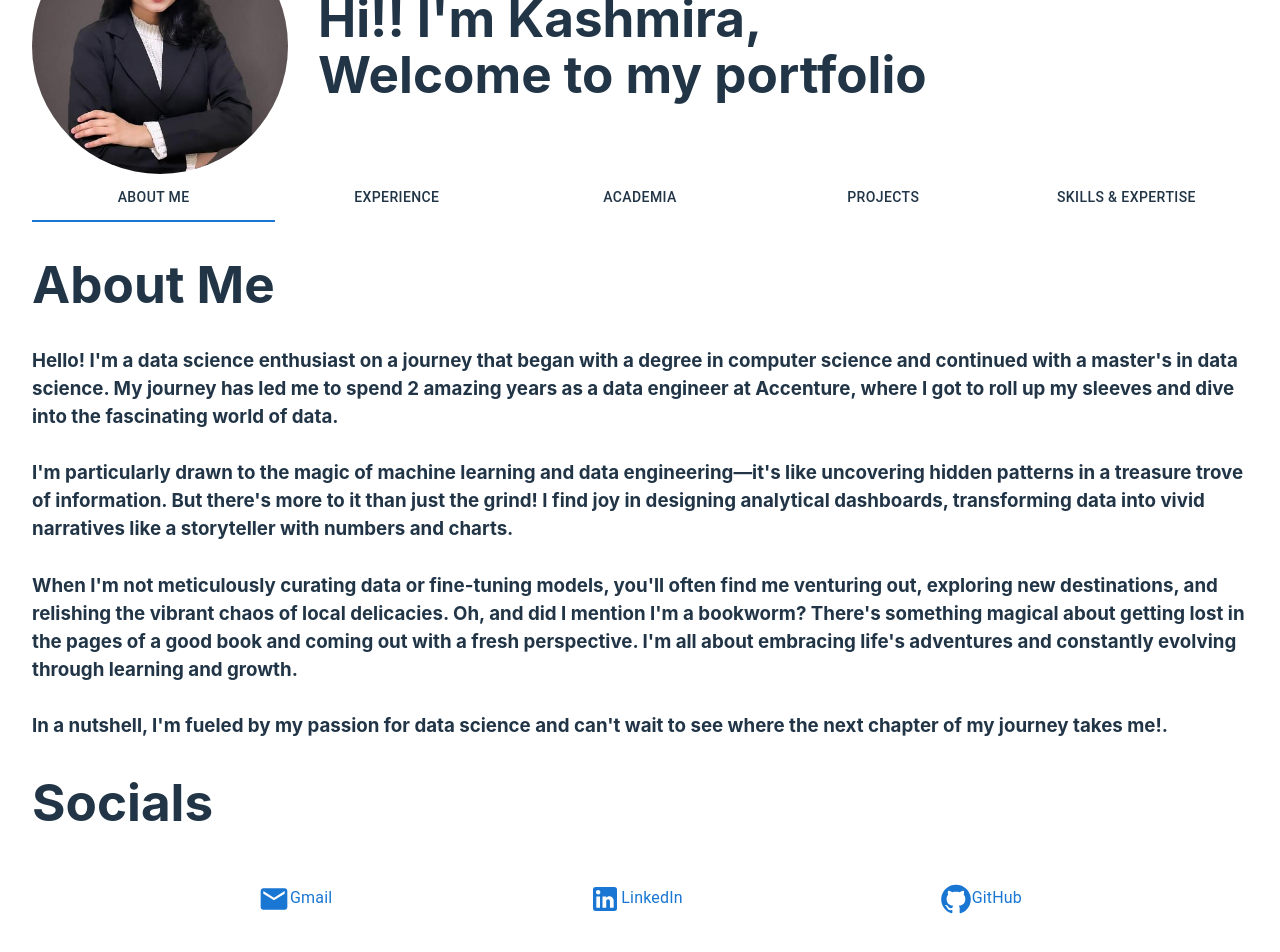
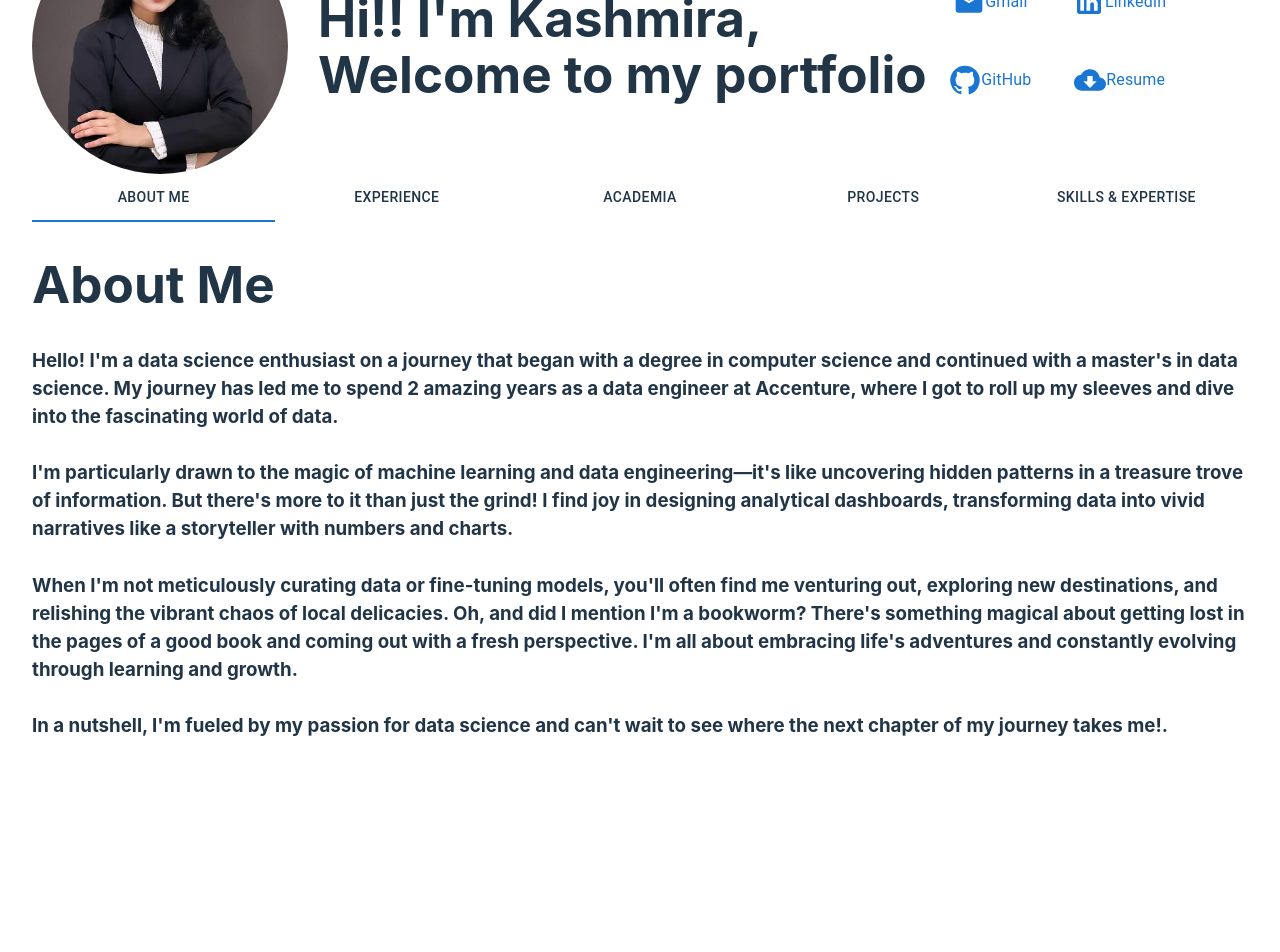
Before and after one commit to kashmira92/portfolio, a React (Vite) app: page / in a window 1280 px wide. Shown: the part 114-1066 px from the top of the page. After the commit the page ends 905 px from the top, so only its background shows below. Built offline with nearby package versions, Linux system fonts and the light colour scheme.

Commit message:
updated social buttons

```diff
--- a/src/App.jsx
+++ b/src/App.jsx
@@ -20,6 +20,7 @@ function App() {
           Hi!! I'm Kashmira, <br></br>
           Welcome to my portfolio
         </h1>
+        <SocialButtons />
       </div>
       <Tabs
         value={tabValue}
@@ -35,7 +36,6 @@ function App() {
         <Tab label="Skills & Expertise" />
       </Tabs>
       <CustomTab value={tabValue}></CustomTab>
-      <SocialButtons />
     </>
   );
 }
--- a/src/assets/index.js
+++ b/src/assets/index.js
@@ -4,7 +4,6 @@ import flightDelay from "../assets/projects/flightDelay.jpg";
 import snowflakeETL from "../assets/projects/Snowflake_ETL.jpg";
 // import personalIncomeTracker from "../assets/projects/personalTrackerIncomeExpense.jpg";
 import personalIncomeTracker from "../assets/IncomeExpenseTracker.jpg";
-
 
 // import iulogo from "../assets/IU-logo.png";
 import iulogo from "../assets/IndianaUniversity_logo.jpg";
@@ -217,8 +216,8 @@ const expertise = [
     name: "Data Scientist",
     icon: dataScientist,
     description:
-      "As a data scientist, I've utilized Python and libraries such as numpy, pandas, scikit-learn, TensorFlow, Natural Language Processing(NLP), Convolutional Neutral Network(CNN) and Large Language Models(LLM) to develop advanced machine learning models across diverse domains.  Skilled in data preprocessing, feature engineering, model training, and evaluation. Strong understanding of statistical analysis and predictive modeling. Effective communicator with a record of delivering impactful insights and solutions tailored to specific business needs, revenue growth, and customer satisfaction."
-  }
+      "As a data scientist, I've utilized Python and libraries such as numpy, pandas, scikit-learn, TensorFlow, Natural Language Processing(NLP), Convolutional Neutral Network(CNN) and Large Language Models(LLM) to develop advanced machine learning models across diverse domains.  Skilled in data preprocessing, feature engineering, model training, and evaluation. Strong understanding of statistical analysis and predictive modeling. Effective communicator with a record of delivering impactful insights and solutions tailored to specific business needs, revenue growth, and customer satisfaction.",
+  },
 ];
 const projects = [
   {
--- a/src/components/Socials.jsx
+++ b/src/components/Socials.jsx
@@ -1,14 +1,11 @@
 import React from "react";
 import { IconButton, Tooltip, Typography } from "@mui/material";
-import { LinkedIn, Mail, GitHub } from "@mui/icons-material";
+import { LinkedIn, Mail, GitHub, CloudDownload } from "@mui/icons-material";
 import "../styles/common.css";
-
+import resume from "../assets/KashmiraGolatkarPortfolioResume.pdf";
 const SocialButtons = () => {
   return (
     <>
-      <h1>
-        Socials<br></br>
-      </h1>
       <div className="socialButton">
         <div className="individualButton">
           <Tooltip title="Gmail">
@@ -42,7 +39,6 @@ const SocialButtons = () => {
             </IconButton>
           </Tooltip>
         </div>
-
         <div className="individualButton">
           <Tooltip title="GitHub">
             <IconButton
@@ -59,6 +55,22 @@ const SocialButtons = () => {
             </IconButton>
           </Tooltip>
         </div>
+        <div className="individualButton">
+          <Tooltip title="Resume">
+            <IconButton
+              style={{ fontSize: "2.5rem" }} // Adjust the size as needed
+              color="primary"
+              aria-label="Resume"
+              component="a"
+              href={resume}
+              target="_blank"
+              rel="noopener noreferrer"
+            >
+              <CloudDownload />
+              <Typography variant="body2">Resume</Typography>
+            </IconButton>
+          </Tooltip>
+        </div>
       </div>
     </>
   );
--- a/src/styles/common.css
+++ b/src/styles/common.css
@@ -1,16 +1,15 @@
 .socialButton {
-  display: flex;
-  flex-wrap: wrap;
-  align-items: center;
-  justify-content: space-between;
-  max-width: 800px;
-  margin: 0 auto;
+  display: grid;
+  grid-template-columns: repeat(2, 1fr);
+  max-width: 100%;
+  margin: auto;
+  align-content: space-evenly;
+  align-items: baseline;
 }
 
 .individualButton {
-  margin: 10px; /* Increase margin for spacing */
-  max-height: 350px; /* Adjust the height as needed */
-  max-width: 350px; /* Adjust the width as needed */
+  margin: 10px;
+  max-width: calc(50% - 20px);
   display: flex;
   flex-direction: column;
   justify-content: center;
```
Also changed, not shown: 1 other file (tests, documents, lock files or other folders).
